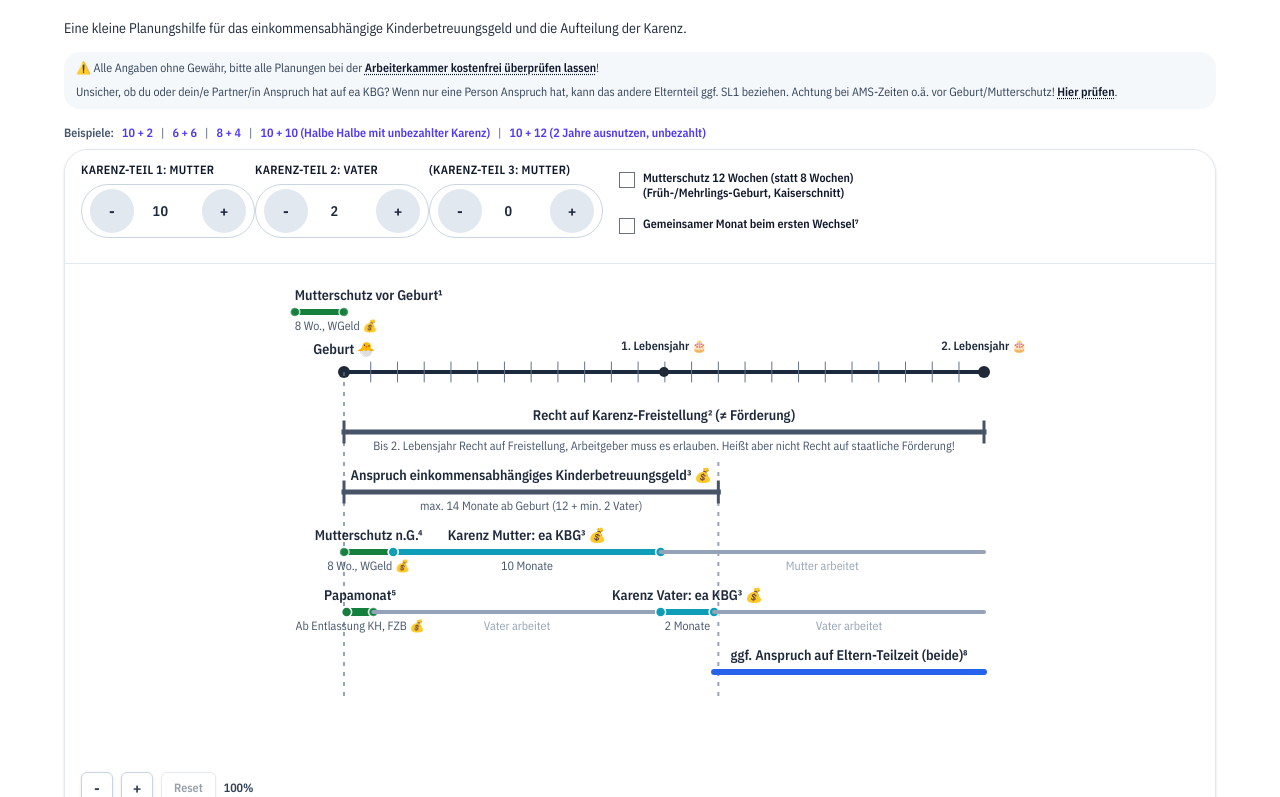
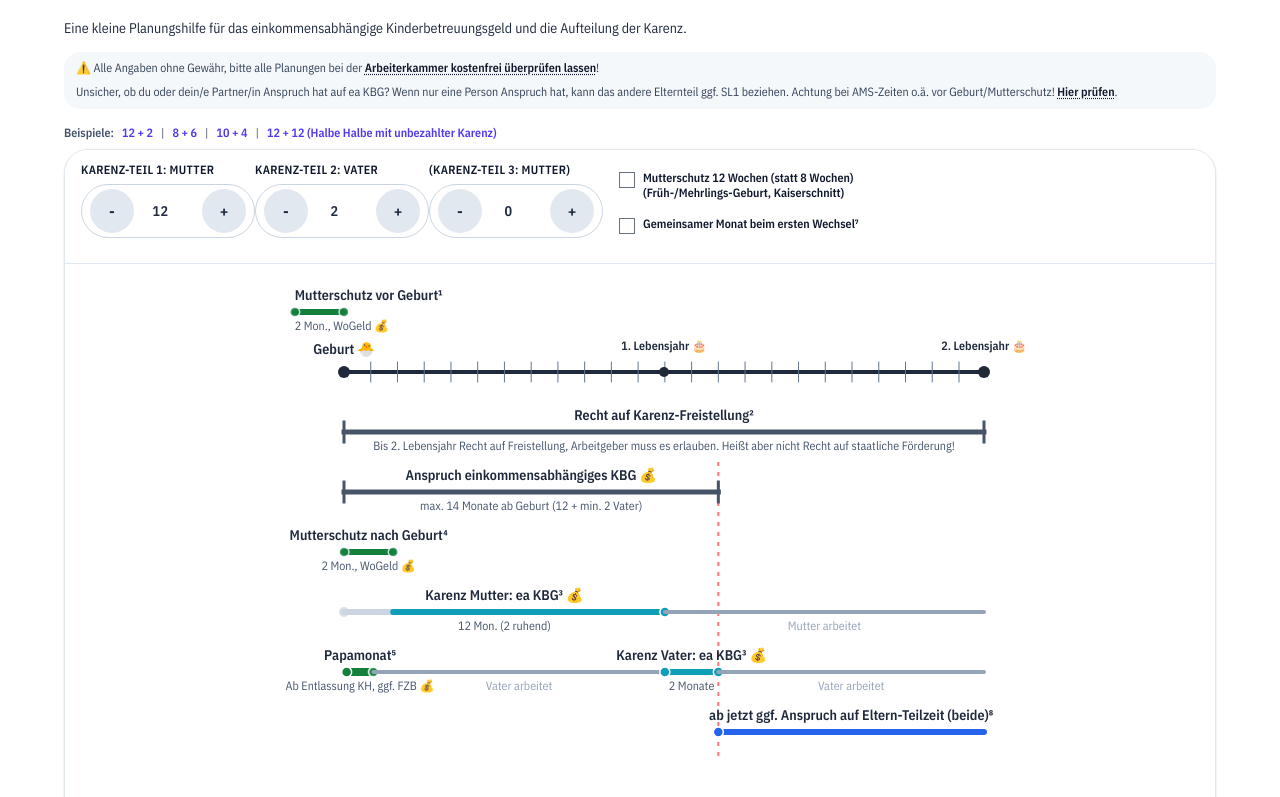
Before and after one commit to mandrasch/karenz-wizard, a SvelteKit app: page /eakbg-planer in a window 1280 px wide. Shown: the part 283-1080 px from the top of the page. Built offline with nearby package versions, Linux system fonts and the light colour scheme.

Commit message:
feat: use 12+2 calculation (rather than 10+2 and 2 months mutterschutz)

```diff
--- a/src/routes/eakbg-planer/+page.svelte
+++ b/src/routes/eakbg-planer/+page.svelte
@@ -60,7 +60,7 @@
 	const clamp = (value: number, min: number, max: number) => Math.min(Math.max(value, min), max);
 	const rowY = (rowIndex: number) => margins.top + rowIndex * rowHeight;
 
-	let motherMonths = $state(10);
+	let motherMonths = $state(12);
 	let fatherMonths = $state(2);
 	let thirdMonths = $state(0);
 	let jointMonth = $state(false);
@@ -90,8 +90,9 @@
 		fatherMonths = clamp(fatherPreset, MIN_FATHER_MONTHS, MAX_FATHER_MONTHS);
 	};
 
-	// TODO: use Months here!
 	const formatWeeks = (value: number) => `${value.toFixed(0)} Wo.`;
+	const formatMonths = (weeks: number) =>
+		`${(weeks / WEEKS_PER_MONTH).toLocaleString('de-AT', { maximumFractionDigits: 0 })}`;
 
 	$effect(() => {
 		motherMonths = clamp(motherMonths, motherMin, motherMax);
@@ -124,7 +125,7 @@
 			? EXTENDED_MUTTERSCHUTZ_WEEKS
 			: DEFAULT_MUTTERSCHUTZ_WEEKS;
 		const mutterschutzMonthsCurrent = mutterschutzWeeksActive / WEEKS_PER_MONTH;
-		const totalMonthsCap = Math.max(0, MAX_TOTAL_MONTHS - mutterschutzMonthsCurrent);
+		const totalMonthsCap = Math.max(0, MAX_TOTAL_MONTHS);
 
 		const maxMotherAllowed = Math.max(motherMin, totalMonthsCap - MIN_FATHER_MONTHS);
 		if (motherMonths > maxMotherAllowed) {
@@ -147,13 +148,10 @@
 		extendedMutterschutz ? EXTENDED_MUTTERSCHUTZ_WEEKS : DEFAULT_MUTTERSCHUTZ_WEEKS
 	);
 	const motherTotalMonths = $derived(motherMonths + (jointMonth ? 1 : 0));
-	const motherWeeks = $derived(mutterschutzWeeks + monthsToWeeks(motherTotalMonths));
+	const motherWeeks = $derived(monthsToWeeks(motherTotalMonths));
 	const fatherWeeks = $derived(monthsToWeeks(fatherMonths));
 	const fatherStart = $derived(
-		Math.max(
-			mutterschutzWeeks,
-			jointMonth ? mutterschutzWeeks + monthsToWeeks(motherMonths) : motherWeeks
-		)
+		Math.max(mutterschutzWeeks, jointMonth ? monthsToWeeks(motherMonths) : motherWeeks)
 	);
 	const fatherEnd = $derived(fatherStart + fatherWeeks);
 
@@ -218,13 +216,10 @@
 		const motherCoverageDemand = Math.max(0, motherMonths - overlapAdjustment);
 		motherCoverageDemandValue = motherCoverageDemand;
 
-		let remainingCoverage = Math.max(0, eaKbgMonths - mutterschutzMonths);
+		let remainingCoverage = Math.max(0, eaKbgMonths);
 		const minimumReservedForFather = Math.min(MIN_FATHER_MONTHS, fatherMonths);
 		const maxMotherPaidCoverage = Math.max(0, remainingCoverage - minimumReservedForFather);
-		const motherCoverageWindowMonths = Math.max(
-			0,
-			(eaKbgWeeks - mutterschutzWeeks) / WEEKS_PER_MONTH
-		);
+		const motherCoverageWindowMonths = Math.max(0, eaKbgWeeks / WEEKS_PER_MONTH);
 
 		motherPaidMonths = Math.min(
 			motherMonths,
@@ -292,13 +287,13 @@
 	const exceedsEaKbg = $derived(totalParentalMonths > eaKbgMonths);
 
 	const motherDisplay = $derived(
-		motherUnpaidMonths > 0
-			? `${motherMonths.toFixed(0)} Monate; ${motherPaidMonths.toFixed(0)} bezahlt, ${motherUnpaidMonths.toFixed(0)} unbezahlte)`
-			: `${motherMonths.toFixed(0)} Monate`
+		motherUnpaidMonths > 0.01
+			? `${motherMonths.toFixed(0)} Mon. (${formatMonths(mutterschutzWeeks)} ruhend, ${motherUnpaidMonths.toFixed(0)} unbezahlt)`
+			: `${motherMonths.toFixed(0)} Mon. (${formatMonths(mutterschutzWeeks)} ruhend)`
 	);
 
 	const motherLabel = $derived(
-		motherUnpaidMonths > 0
+		motherUnpaidMonths > 0.01
 			? 'Karenz Mutter: ea KBG³ 💰 + unbezahlte Karenz⁵'
 			: 'Karenz Mutter: ea KBG³ 💰'
 	);
@@ -306,7 +301,7 @@
 	const motherConsumesAllEa = $derived(coverageAfterMother <= 0);
 
 	const fatherLabel = $derived(
-		fatherUnpaidMonths > 0
+		fatherUnpaidMonths > 0.01
 			? fatherPaidMonths > 0 && !motherConsumesAllEa
 				? 'Karenz Vater: ea KBG³ 💰 + unbezahlte Karenz⁵'
 				: 'Karenz Vater: unbezahlte Karenz⁷'
@@ -314,30 +309,30 @@
 	);
 
 	const fatherDisplay = $derived(
-		fatherUnpaidMonths > 0
+		fatherUnpaidMonths > 0.01
 			? `${fatherMonths.toFixed(0)} Monate (${fatherPaidMonths.toFixed(0)} bezahlt, ${fatherUnpaidMonths.toFixed(0)} unbezahlte)`
 			: `${fatherMonths.toFixed(0)} Monate`
 	);
 
 	const thirdLabel = $derived(
 		thirdMonths > 0
-			? thirdUnpaidMonths > 0
+			? thirdUnpaidMonths > 0.01
 				? 'Unbezahlte Karenz⁵ (weiterer Teil)'
 				: 'Karenz weiterer Teil'
 			: ''
 	);
 	const thirdDisplay = $derived(
 		thirdMonths > 0
-			? thirdUnpaidMonths > 0
+			? thirdUnpaidMonths > 0.01
 				? `${thirdMonths.toFixed(0)} Monate (${thirdPaidMonths.toFixed(0)} bezahlt, ${thirdUnpaidMonths.toFixed(0)} unbezahlte)`
 				: `${thirdMonths.toFixed(0)} Monate`
 			: ''
 	);
 
-	const eaLabel = 'Anspruch einkommensabhängiges Kinderbetreuungsgeld³ 💰';
+	const eaLabel = 'Anspruch einkommensabhängiges KBG 💰';
 	const eaDisplay = $derived(
 		jointMonth
-			? `max. t13 Monate ab Geburt (11 + min. 2 Vater) wg. gemeinsamer Monat`
+			? `max. 13 Monate (11 + min. 2 Vater)`
 			: `max. 14 Monate ab Geburt (12 +  min. 2 Vater)`
 	);
 
@@ -348,12 +343,12 @@
 					label: 'Mutterschutz vor Geburt¹',
 					start: -MUTTERSCHUTZ_PRE_WEEKS,
 					end: 0,
-					displayDuration: `${formatWeeks(MUTTERSCHUTZ_PRE_WEEKS)}, WGeld 💰`,
+					displayDuration: `${formatMonths(MUTTERSCHUTZ_PRE_WEEKS)} Mon., WoGeld 💰`,
 					isInactive: true,
 					color: 'mutterschutz'
 				},
 				{
-					label: 'Recht auf Karenz-Freistellung² (≠ Förderung)',
+					label: 'Recht auf Karenz-Freistellung²',
 					start: 0,
 					end: BASE_TOTAL_WEEKS,
 					isInactive: true,
@@ -379,32 +374,56 @@
 				},
 				{
 					// avoid visual overlap
-					label: motherMonths < 9 ? 'MS n.G.⁴' : 'Mutterschutz n.G.⁴',
+					label: 'Mutterschutz nach Geburt⁴',
 					start: 0,
 					end: mutterschutzWeeks,
-					displayDuration: `${formatWeeks(mutterschutzWeeks)}, WGeld 💰`,
+					displayDuration: `${formatMonths(mutterschutzWeeks)} Mon., WoGeld 💰`,
 					isInactive: true,
 					color: 'mutterschutz',
-					rowGroup: 'mother'
+					rowGroup: 'mutterschutz'
+				},
+				{
+					label: '',
+					start: 0,
+					end: mutterschutzWeeks,
+					displayDuration: '',
+					hideDurationLabel: true,
+					hideEndMarker: true,
+					color: 'inactive',
+					isInactive: true,
+					rowGroup: 'mother',
+					summaryKey: 'mother-karenz-ruhend'
+				},
+				{
+					label: '',
+					start: mutterschutzWeeks,
+					end: motherWeeks,
+					hideStartMarker: true,
+					displayDuration: '',
+					hideDurationLabel: true,
+					overlayVariant: 'unpaid',
+					overlayStart: motherUnpaidMonths > 0.01 ? motherUnpaidStart : undefined,
+					overlayEnd: motherUnpaidMonths > 0.01 ? motherWeeks : undefined,
+					overlayColor: motherPaidMonths > 0.01 && motherUnpaidMonths <= 0.01 ? 'ea' : undefined,
+					forcePaidStartMarker: true,
+					isEaBase: true,
+					rowGroup: 'mother',
+					color: motherUnpaidMonths > 0.01 ? undefined : 'ea',
+					startMarkerColor:
+						motherPaidMonths > 0.01 ? 'ea' : motherUnpaidMonths > 0.01 ? 'unpaid' : undefined,
+					endMarkerColor:
+						motherUnpaidMonths > 0.01 ? 'unpaid' : motherPaidMonths > 0.01 ? 'ea' : undefined,
+					summaryKey: 'mother-karenz'
 				},
 				{
 					label: motherLabel,
-					start: mutterschutzWeeks,
+					start: 0,
 					end: motherWeeks,
 					displayDuration: motherDisplay,
-					overlayVariant: 'unpaid',
-					overlayStart: motherUnpaidMonths > 0 ? motherUnpaidStart : undefined,
-					overlayEnd: motherUnpaidMonths > 0 ? motherWeeks : undefined,
-					overlayColor: motherPaidMonths > 0 && motherUnpaidMonths === 0 ? 'ea' : undefined,
-					forcePaidStartMarker: true,
-					isEaBase: true,
-					rowGroup: 'mother',
-					color: motherUnpaidMonths > 0 ? undefined : 'ea',
-					startMarkerColor:
-						motherPaidMonths > 0 ? 'ea' : motherUnpaidMonths > 0 ? 'unpaid' : undefined,
-					endMarkerColor:
-						motherUnpaidMonths > 0 ? 'unpaid' : motherPaidMonths > 0 ? 'ea' : undefined,
-					summaryKey: 'mother-karenz'
+					lineClass: 'invisible-stroke',
+					hideStartMarker: true,
+					hideEndMarker: true,
+					rowGroup: 'mother'
 				}
 			];
 
@@ -428,7 +447,7 @@
 				label: 'Papamonat⁵',
 				start: papamonatStart,
 				end: papamonatEnd,
-				displayDuration: 'Ab Entlassung KH, FZB 💰',
+				displayDuration: 'Ab Entlassung KH, ggf. FZB 💰',
 				isInactive: true,
 				overlayStart: papamonatStart,
 				overlayVariant: 'papamonat',
@@ -458,21 +477,23 @@
 				start: fatherStart,
 				end: fatherEnd,
 				displayDuration: fatherDisplay,
-				isUnpaid: fatherUnpaidMonths > 0,
-				overlayVariant: fatherPaidMonths > 0 ? 'paid' : 'unpaid',
-				overlayStart: fatherUnpaidMonths > 0 && fatherPaidMonths > 0 ? fatherStart : undefined,
+				isUnpaid: fatherUnpaidMonths > 0.01,
+				overlayVariant: fatherPaidMonths > 0.01 ? 'paid' : 'unpaid',
+				overlayStart:
+					fatherUnpaidMonths > 0.01 && fatherPaidMonths > 0.01 ? fatherStart : undefined,
 				overlayEnd:
-					fatherUnpaidMonths > 0 && fatherPaidMonths > 0
+					fatherUnpaidMonths > 0.01 && fatherPaidMonths > 0.01
 						? Math.min(fatherPaidEnd, fatherEnd)
 						: undefined,
-				overlayColor: fatherPaidMonths > 0 ? 'ea' : undefined,
-				forcePaidStartMarker: fatherUnpaidMonths > 0,
-				isEaBase: fatherUnpaidMonths === 0 && fatherPaidMonths > 0,
+				overlayColor: fatherPaidMonths > 0.01 ? 'ea' : undefined,
+				forcePaidStartMarker: fatherUnpaidMonths > 0.01,
+				isEaBase: fatherUnpaidMonths <= 0.01 && fatherPaidMonths > 0.01,
 				rowGroup: 'father',
-				color: fatherPaidMonths > 0 && fatherUnpaidMonths === 0 ? 'ea' : undefined,
+				color: fatherPaidMonths > 0.01 && fatherUnpaidMonths <= 0.01 ? 'ea' : undefined,
 				startMarkerColor:
-					fatherPaidMonths > 0 ? 'ea' : fatherUnpaidMonths > 0 ? 'unpaid' : undefined,
-				endMarkerColor: fatherUnpaidMonths > 0 ? 'unpaid' : fatherPaidMonths > 0 ? 'ea' : undefined,
+					fatherPaidMonths > 0.01 ? 'ea' : fatherUnpaidMonths > 0.01 ? 'unpaid' : undefined,
+				endMarkerColor:
+					fatherUnpaidMonths > 0.01 ? 'unpaid' : fatherPaidMonths > 0.01 ? 'ea' : undefined,
 				summaryKey: 'father-karenz'
 			});
 
@@ -500,37 +521,38 @@
 		(() => {
 			const result: Interval[] = [...baseIntervals];
 
-			if (thirdMonths > 0) {
+			if (thirdMonths > 0.01) {
 				result.push({
 					label: thirdLabel,
 					start: thirdStart,
 					end: thirdEnd,
 					displayDuration: thirdDisplay,
-					isUnpaid: thirdUnpaidMonths > 0,
-					overlayVariant: thirdPaidMonths > 0 ? 'paid' : 'unpaid',
-					overlayStart: thirdUnpaidMonths > 0 && thirdPaidMonths > 0 ? thirdStart : undefined,
+					isUnpaid: thirdUnpaidMonths > 0.01,
+					overlayVariant: thirdPaidMonths > 0.01 ? 'paid' : 'unpaid',
+					overlayStart: thirdUnpaidMonths > 0.01 && thirdPaidMonths > 0.01 ? thirdStart : undefined,
 					overlayEnd:
-						thirdUnpaidMonths > 0 && thirdPaidMonths > 0
+						thirdUnpaidMonths > 0.01 && thirdPaidMonths > 0.01
 							? Math.min(thirdPaidEnd, thirdEnd)
 							: undefined,
-					overlayColor: thirdPaidMonths > 0 ? 'ea' : undefined,
-					isEaBase: thirdUnpaidMonths === 0 && thirdPaidMonths > 0,
+					overlayColor: thirdPaidMonths > 0.01 ? 'ea' : undefined,
+					isEaBase: thirdUnpaidMonths <= 0.01 && thirdPaidMonths > 0.01,
 					rowGroup: 'mother',
-					color: thirdPaidMonths > 0 && thirdUnpaidMonths === 0 ? 'ea' : undefined,
+					color: thirdPaidMonths > 0.01 && thirdUnpaidMonths <= 0.01 ? 'ea' : undefined,
 					startMarkerColor:
-						thirdPaidMonths > 0 ? 'ea' : thirdUnpaidMonths > 0 ? 'unpaid' : undefined,
-					endMarkerColor: thirdUnpaidMonths > 0 ? 'unpaid' : thirdPaidMonths > 0 ? 'ea' : undefined,
+						thirdPaidMonths > 0.01 ? 'ea' : thirdUnpaidMonths > 0.01 ? 'unpaid' : undefined,
+					endMarkerColor:
+						thirdUnpaidMonths > 0.01 ? 'unpaid' : thirdPaidMonths > 0.01 ? 'ea' : undefined,
 					summaryKey: 'third-karenz'
 				} satisfies Interval);
 			}
 
 			if (hasParentalPartTime) {
 				result.push({
-					label: 'ggf. Anspruch auf Eltern-Teilzeit (beide)⁸',
+					label: 'ab jetzt ggf. Anspruch auf Eltern-Teilzeit (beide)⁸',
 					start: lastKarenzEnd,
 					end: parentalPartTimeEnd,
 					rowGroup: 'c',
-					hideStartMarker: true,
+					hideStartMarker: false,
 					hideEndMarker: true,
 					hideDurationLabel: true,
 					color: 'parental-part-time'
@@ -553,7 +575,12 @@
 		benefitType?: 'ea-paid' | 'unpaid' | 'other';
 	};
 
-	const TIMELINE_SUMMARY_KEYS = new Set(['mother-karenz', 'father-karenz', 'third-karenz']);
+	const TIMELINE_SUMMARY_KEYS = new Set([
+		'mother-karenz',
+		'mother-karenz-ruhend',
+		'father-karenz',
+		'third-karenz'
+	]);
 
 	const weeksToDays = (weeks: number) => Math.max(0, Math.round(weeks * 7));
 
@@ -634,6 +661,19 @@
 				const label = interval.label?.trim();
 				const labelPosition = interval.labelPosition ?? 'above';
 
+				if (summaryKey === 'mother-karenz-ruhend') {
+					pushSummary(
+						`${summaryKey}-${index}`,
+						'Karenz Mutter: Ruhend (Mutterschutz)',
+						startWeeks,
+						endWeeks,
+						summaryKey,
+						labelPosition,
+						{ parent: 'mother', benefitType: 'ea-paid' }
+					);
+					return;
+				}
+
 				if (summaryKey === 'mother-karenz') {
 					const paidEnd = Math.min(startWeeks + motherPaidWeeks, endWeeks);
 					const hasPaid = motherPaidWeeks > MIN_DURATION_WEEKS;
@@ -891,20 +931,17 @@
 		<div class="example-presets mb-2 min-w-0">
 			<span>Beispiele:</span>
 
-			<button type="button" on:click={() => applyExample(10, 2)} class="example-link">10 + 2</button
+			<button type="button" on:click={() => applyExample(12, 2)} class="example-link">12 + 2</button
 			>
 			|
-			<button type="button" on:click={() => applyExample(6, 6)} class="example-link">6 + 6</button>
+			<button type="button" on:click={() => applyExample(8, 6)} class="example-link">8 + 6</button>
 			|
-			<button type="button" on:click={() => applyExample(8, 4)} class="example-link">8 + 4</button>
+			<button type="button" on:click={() => applyExample(10, 4)} class="example-link">10 + 4</button
+			>
 			|
 
-			<button type="button" on:click={() => applyExample(10, 10)} class="example-link"
-				>10 + 10 (Halbe Halbe mit unbezahlter Karenz)</button
-			>|
-
-			<button type="button" on:click={() => applyExample(10, 12)} class="example-link"
-				>10 + 12 (2 Jahre ausnutzen, unbezahlt)</button
+			<button type="button" on:click={() => applyExample(12, 12)} class="example-link"
+				>12 + 12 (Halbe Halbe mit unbezahlter Karenz)</button
 			>
 		</div>
 	</section>
@@ -1007,7 +1044,7 @@
 						<div class="control-checkbox__text">
 							<span>Gemeinsamer Monat beim ersten Wechsel⁷</span>
 							{#if jointMonth}
-								<small>ea KBG wird um 1 Monat kürzer (13 Monate)</small>
+								<small>ea KBG Gesamt-Anspruch wird um 1 Monat kürzer</small>
 							{:else}
 								<!-- quick hack to fix unecessary layout shift on height-->
 								<small>&nbsp;</small>
@@ -1106,14 +1143,6 @@
 									Geburt 🐣
 								</text>
 							</g>
-
-							<line
-								class="ea-marker-line"
-								x1={toX(0)}
-								y1={rowY(BASELINE_ROW_INDEX)}
-								x2={toX(0)}
-								y2={eaMarkerEndY}
-							/>
 
 							<line
 								class="ea-marker-line"
@@ -1437,6 +1466,10 @@
 		min-width: 0;
 	}
 
+	.invisible-stroke {
+		stroke: none !important;
+	}
+
 	/* TODO: add this to div element? general css or inline?*/
 	/* Container */
 	.planner-page {
@@ -1633,7 +1666,7 @@
 	}
 
 	.ea-marker-line {
-		@apply stroke-slate-500 stroke-[2px] opacity-65;
+		@apply stroke-red-500 stroke-[2px] opacity-65;
 		stroke-dasharray: 4 6;
 	}
 
```
